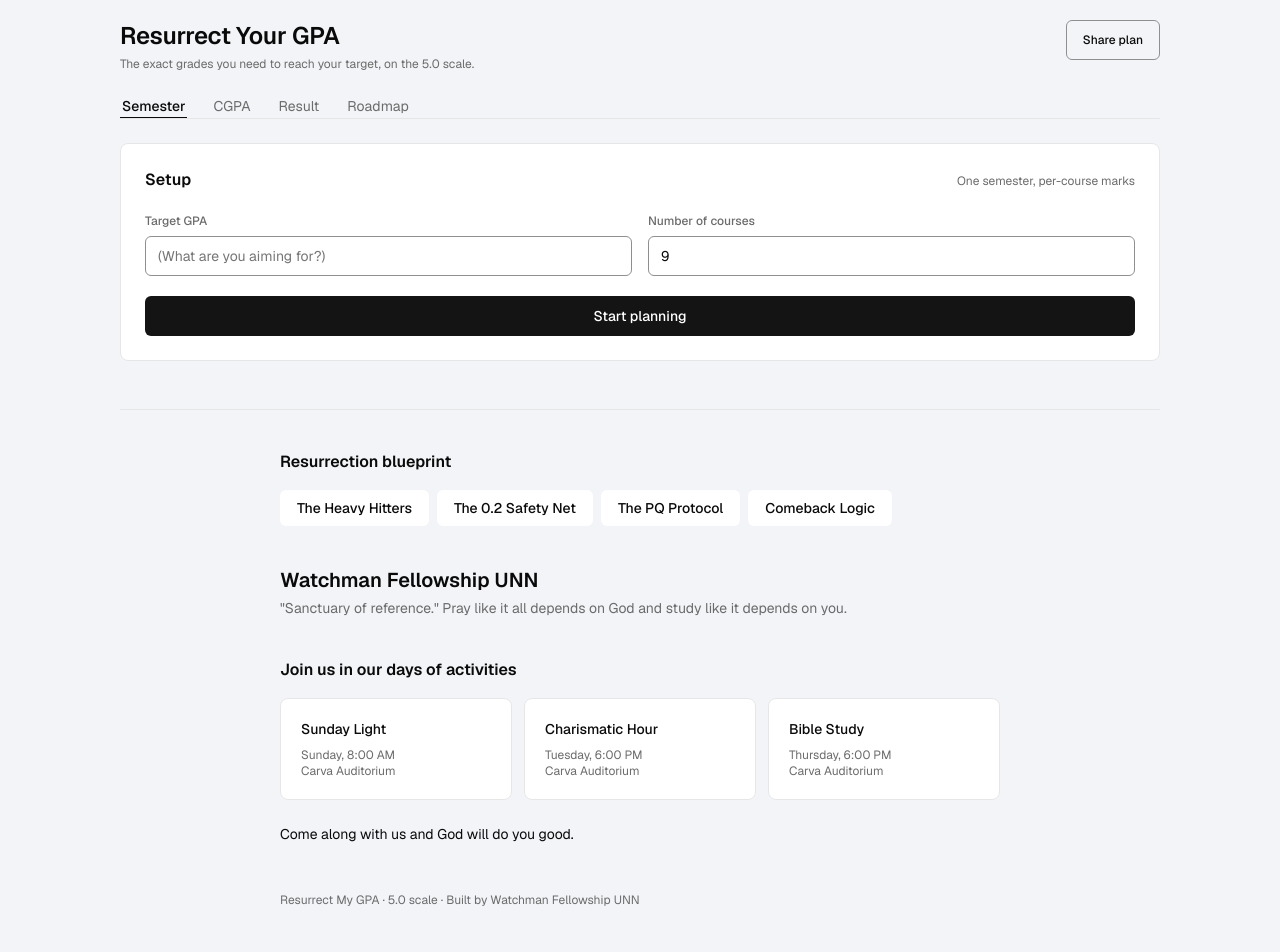
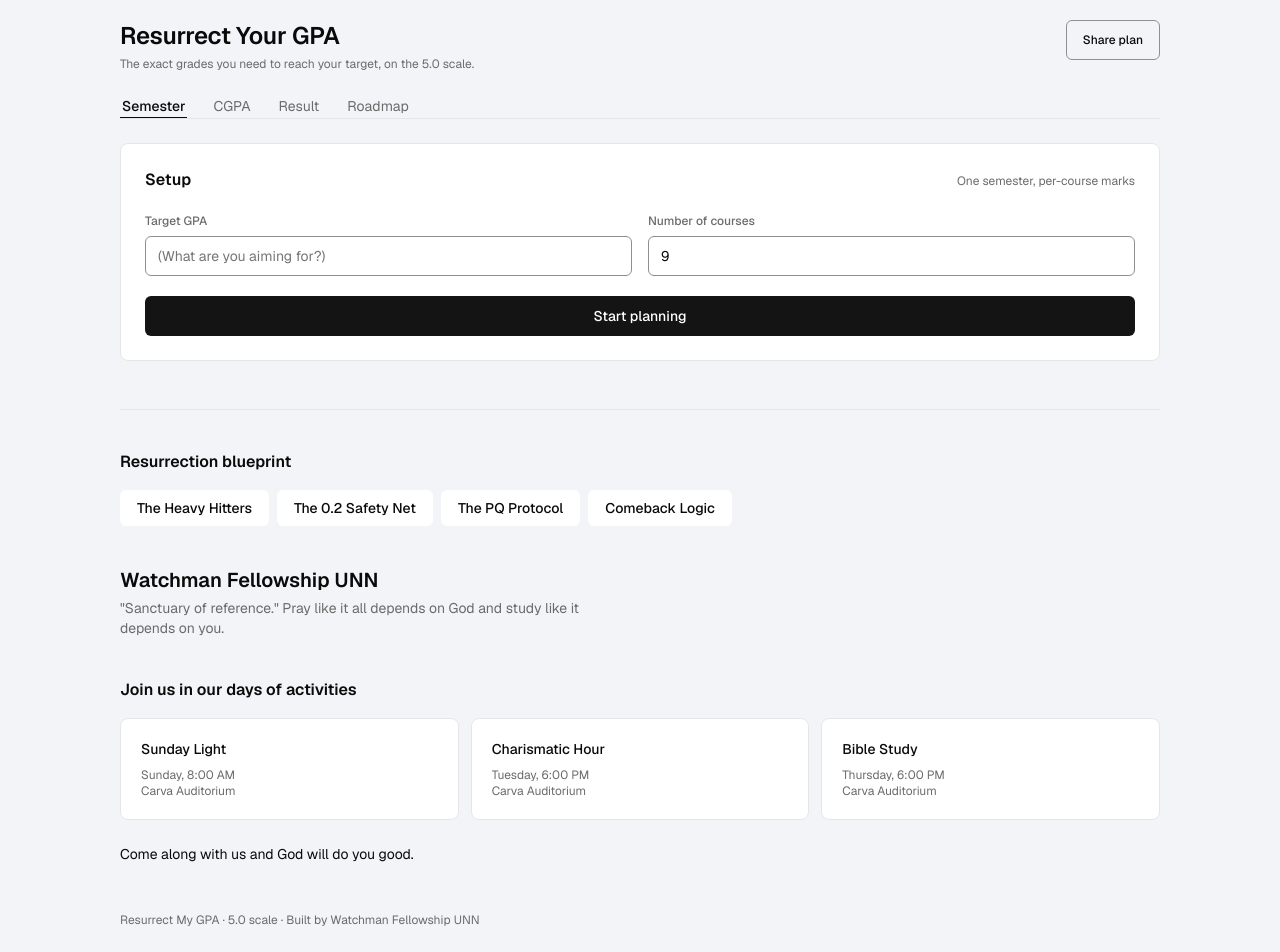
Before and after one commit to DataNerd-Coder/resurrectgp, a Next.js app: page / in a window 1280 px wide. Shown: the top 952 px of the page. Built offline with nearby package versions, Linux system fonts and the light colour scheme.

Commit message:
style(design): FINDING-006 - align the footer with the panel edge
The footer content sat in a centered 720px block, so on desktop every
footer heading started 160px inside the panels above it. The footer now
starts at the panel edge; only the prose keeps a readable measure.

```diff
--- a/src/components/Footer.tsx
+++ b/src/components/Footer.tsx
@@ -20,7 +20,7 @@ const ACTIVITIES = [
 export function Footer({ onOpenStrategy }: FooterProps) {
   return (
     <footer className="mt-12 border-t border-[#e6e6e6] animate-fade">
-      <div className="max-w-[720px] mx-auto pt-10 pb-4 space-y-10">
+      <div className="pt-10 pb-4 space-y-10">
         <section>
           <h3 className="card-title mb-4">Resurrection blueprint</h3>
           <div className="flex flex-wrap gap-2">
@@ -40,7 +40,7 @@ export function Footer({ onOpenStrategy }: FooterProps) {
           <h3 className="text-xl font-semibold text-[#0a0a0a] mb-1">
             Watchman Fellowship UNN
           </h3>
-          <p className="text-sm text-[#6b6b6b]">
+          <p className="text-sm text-[#6b6b6b] max-w-[32rem]">
             &quot;Sanctuary of reference.&quot; Pray like it all depends on God
             and study like it depends on you.
           </p>
```
